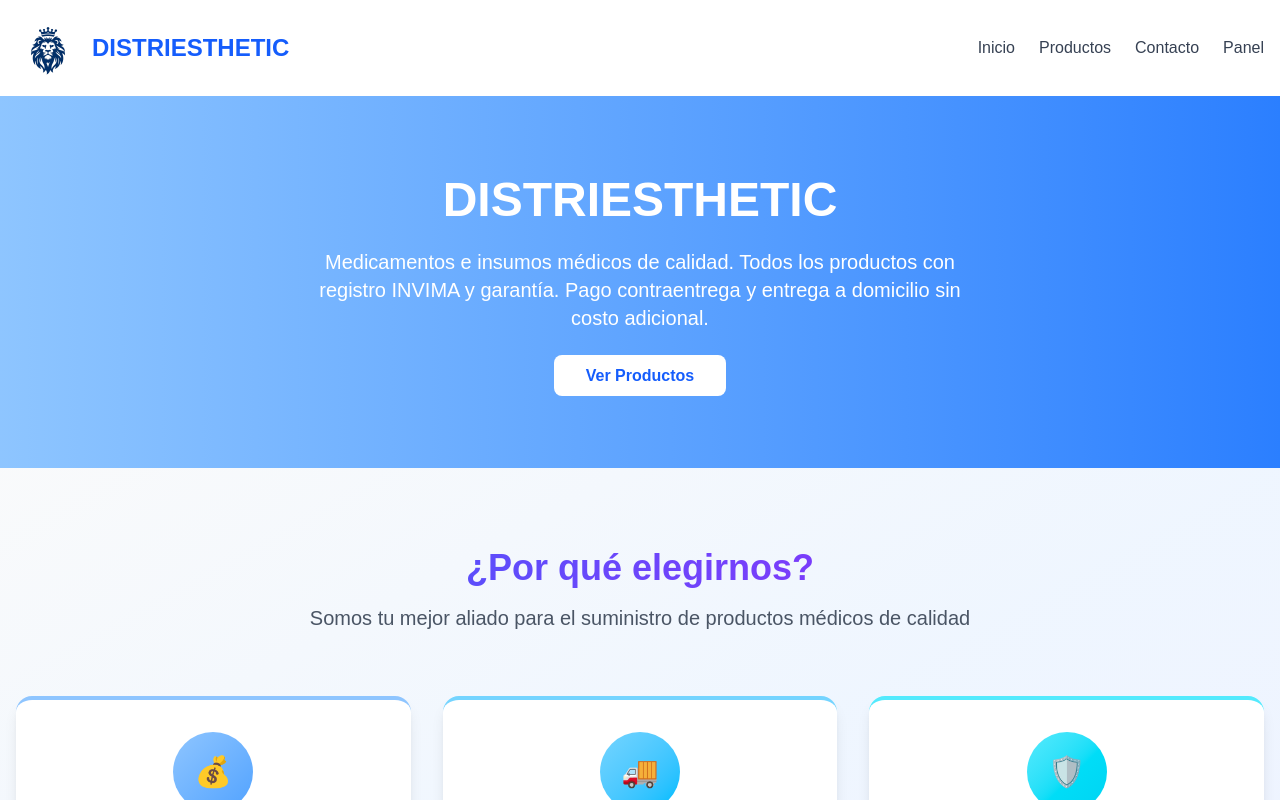
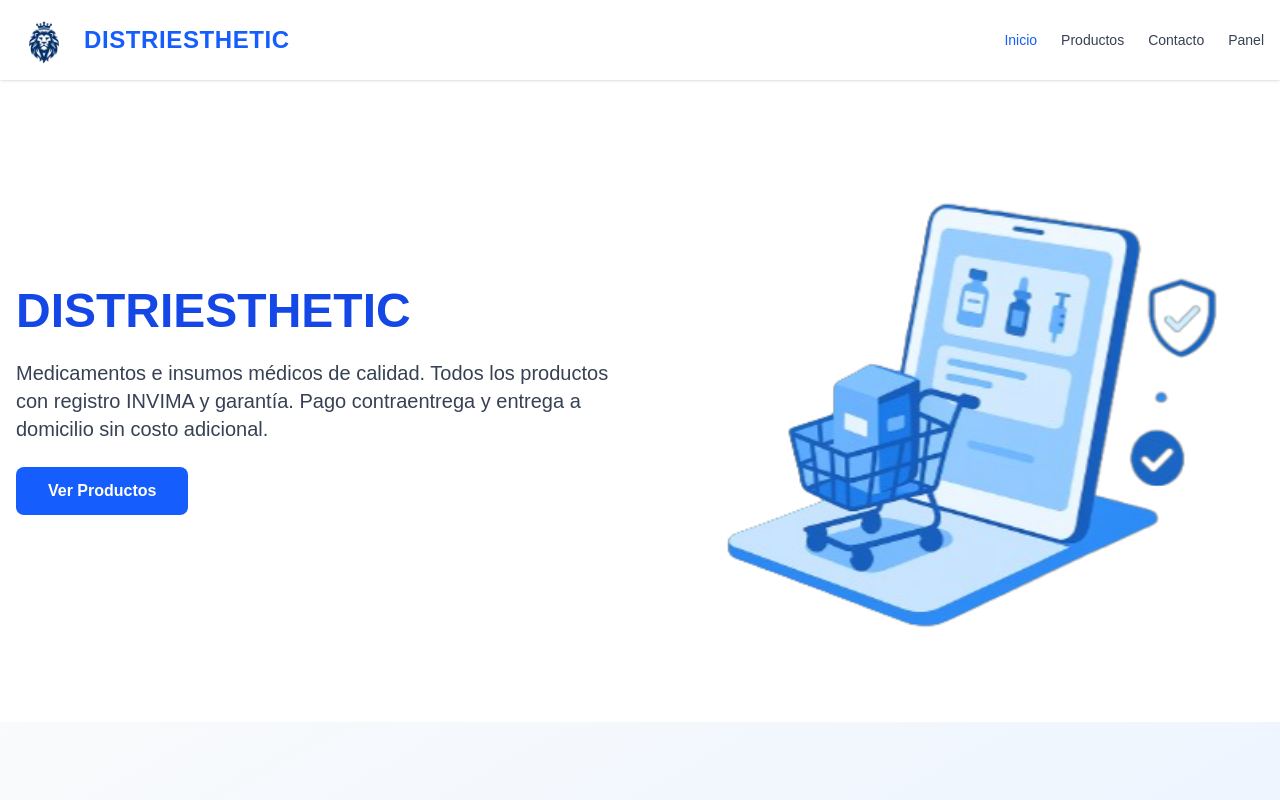
Before and after one commit to ximenabaquero/DISTRIESTHETIC, a Next.js app: page / in a window 1280 px wide. Shown: the top 800 px of the page. Built offline with nearby package versions, Linux system fonts and the light colour scheme.

Commit message:
tralalelotralala

```diff
--- a/src/app/admin/page.tsx
+++ b/src/app/admin/page.tsx
@@ -307,6 +307,11 @@
 
         {loggedIn && isAdmin && (
           <div className="space-y-6">
+            <div className="flex flex-col gap-4">
+              <p className="w-full max-w-4xl px-4 text-lg font-semibold text-gray-700">
+                Administra el catálogo de DISTRIESTHETIC con controles intuitivos y accesibles desde este panel.
+              </p>
+            </div>
             <ContactInfoCard
               contacto={contactInfo}
               dirty={contactDirty}
--- a/src/app/contacto/page.tsx
+++ b/src/app/contacto/page.tsx
@@ -1,7 +1,7 @@
 "use client";
 
 import Link from "next/link";
-import Image from "next/image";
+import { SiteNav } from "@/components/SiteNav";
 import { useState } from "react";
 
 export default function ContactoPage() {
@@ -35,35 +35,7 @@
   return (
     <div className="min-h-screen bg-gray-50">
       {/* Navigation */}
-      <nav className="bg-white shadow-md">
-        <div className="container mx-auto px-4 py-4">
-          <div className="flex justify-between items-center">
-            <div className="flex items-center">
-              <Image
-                src="/logodistsin.png"
-                alt="DISTRIESTHETIC Logo"
-                width={200}
-                height={80}
-                className="h-16 w-auto"
-              />
-              <span className="text-2xl font-bold text-blue-600 ml-3">
-                DISTRIESTHETIC
-              </span>
-            </div>
-            <div className="flex space-x-6">
-              <Link href="/" className="text-gray-700 hover:text-blue-600">
-                Inicio
-              </Link>
-              <Link href="/productos" className="text-gray-700 hover:text-blue-600">
-                Productos
-              </Link>
-              <Link href="/contacto" className="text-blue-600 font-semibold">
-                Contacto
-              </Link>
-            </div>
-          </div>
-        </div>
-      </nav>
+      <SiteNav />
 
       <div className="container mx-auto px-4 py-12">
         <h1 className="text-4xl font-bold text-center mb-12 text-gray-800">
--- a/src/app/page.tsx
+++ b/src/app/page.tsx
@@ -1,60 +1,44 @@
 import Link from "next/link";
 import Image from "next/image";
+import { SiteNav } from "@/components/SiteNav";
 
 export default function Home() {
   return (
     <div className="min-h-screen">
-      {/* Navigation */}
-      <nav className="bg-white shadow-md">
-        <div className="container mx-auto px-4 py-4">
-          <div className="flex justify-between items-center">
-            <div className="flex items-center">
+      <SiteNav />
+
+      {/* Hero Section */}
+      <section className="bg-white py-16">
+        <div className="container mx-auto px-4">
+          <div className="flex flex-col-reverse md:flex-row items-center gap-10">
+            <div className="w-full md:w-1/2 space-y-6 text-center md:text-left">
+              <h1 className="text-5xl font-bold text-blue-700">
+                DISTRIESTHETIC
+              </h1>
+              <p className="text-xl text-gray-700">
+                Medicamentos e insumos médicos de calidad. Todos los productos con registro INVIMA y garantía.
+                Pago contraentrega y entrega a domicilio sin costo adicional.
+              </p>
+              <div className="flex justify-center md:justify-start">
+                <Link
+                  href="/productos"
+                  className="bg-blue-600 text-white px-8 py-3 rounded-lg font-semibold hover:bg-blue-700 transition-colors"
+                >
+                  Ver Productos
+                </Link>
+              </div>
+            </div>
+            <div className="w-full md:w-1/2 flex justify-center md:justify-end">
               <Image
-                src="/logodistsin.png"
-                alt="DISTRIESTHETIC Logo"
-                width={200}
-                height={80}
-                className="h-16 w-auto"
+                src="/imagenpanelpa.PNG"
+                alt="Panel principal DISTRIESTHETIC"
+                width={700}
+                height={300}
+                priority
+                className="w-full max-w-xl"
               />
-              <span className="text-2xl font-bold text-blue-600 ml-3">
-                DISTRIESTHETIC
-              </span>
-            </div>
-            <div className="flex space-x-6">
-              <Link href="/" className="text-gray-700 hover:text-blue-600">
-                Inicio
-              </Link>
-              <Link href="/productos" className="text-gray-700 hover:text-blue-600">
-                Productos
-              </Link>
-              <Link href="/contacto" className="text-gray-700 hover:text-blue-600">
-                Contacto
-              </Link>
-              <Link href="/admin" className="text-gray-700 hover:text-blue-600">
-                Panel
-              </Link>
             </div>
           </div>
-        </div>
-      </nav>
-
-      {/* Hero Section */}
-      <section className="bg-gradient-to-r from-blue-300 to-blue-500 text-white py-20">
-        <div className="container mx-auto px-4 text-center">
-          <h1 className="text-5xl font-bold mb-6">
-            {/* TODO: Replace with actual hero title */}
-            DISTRIESTHETIC
-          </h1>
-          <p className="text-xl mb-8 max-w-2xl mx-auto">
-            Medicamentos e insumos médicos de calidad. Todos los productos con registro INVIMA y garantía.
-            Pago contraentrega y entrega a domicilio sin costo adicional.
-          </p>
-          <Link
-            href="/productos"
-            className="bg-white text-blue-600 px-8 py-3 rounded-lg font-semibold hover:bg-gray-100 transition-colors"
-          >
-            Ver Productos
-          </Link>
         </div>
       </section>
 
--- a/src/app/productos/page.tsx
+++ b/src/app/productos/page.tsx
@@ -2,6 +2,7 @@
 
 import Link from "next/link";
 import Image from "next/image";
+import { SiteNav } from "@/components/SiteNav";
 import { useState, useMemo, useEffect } from "react";
 import { type Producto } from "@/data/productos";
 
@@ -78,35 +79,7 @@
   return (
     <div className="min-h-screen bg-gradient-to-br from-gray-50 via-blue-50 to-indigo-50">
       {/* Navigation */}
-      <nav className="bg-white shadow-md">
-        <div className="container mx-auto px-4 py-4">
-          <div className="flex justify-between items-center">
-            <div className="flex items-center">
-              <Image
-                src="/logodistsin.png"
-                alt="DISTRIESTHETIC Logo"
-                width={200}
-                height={80}
-                className="h-16 w-auto"
-              />
-              <span className="text-2xl font-bold text-blue-600 ml-3">
-                DISTRIESTHETIC
-              </span>
-            </div>
-            <div className="flex space-x-6">
-              <Link href="/" className="text-gray-700 hover:text-blue-600">
-                Inicio
-              </Link>
-              <Link href="/productos" className="text-blue-600 font-semibold">
-                Productos
-              </Link>
-              <Link href="/contacto" className="text-gray-700 hover:text-blue-600">
-                Contacto
-              </Link>
-            </div>
-          </div>
-        </div>
-      </nav>
+      <SiteNav />
 
       <div className="container mx-auto px-4 py-12">
         <div className="text-center mb-12">
--- /dev/null
+++ b/src/components/SiteNav.tsx
@@ -0,0 +1,92 @@
+"use client";
+
+import { useState } from "react";
+import Link from "next/link";
+import Image from "next/image";
+import { usePathname } from "next/navigation";
+
+const navLinks = [
+  { href: "/", label: "Inicio" },
+  { href: "/productos", label: "Productos" },
+  { href: "/contacto", label: "Contacto" },
+  { href: "/admin", label: "Panel" },
+];
+
+export function SiteNav() {
+  const pathname = usePathname();
+  const [open, setOpen] = useState(false);
+
+  const toggle = () => setOpen(prev => !prev);
+  const close = () => setOpen(false);
+
+  return (
+    <nav className="sticky top-0 z-30 bg-white/80 backdrop-blur shadow-sm">
+      <div className="container mx-auto px-4 py-3">
+        <div className="flex items-center justify-between">
+          <Link href="/" className="flex items-center gap-3" onClick={close}>
+            <Image
+              src="/logodistsin.png"
+              alt="DISTRIESTHETIC Logo"
+              width={160}
+              height={60}
+              className="h-14 w-auto"
+              priority
+            />
+            <span className="text-xl md:text-2xl font-bold text-blue-600 tracking-wide">
+              DISTRIESTHETIC
+            </span>
+          </Link>
+
+          <button
+            type="button"
+            className="md:hidden inline-flex items-center justify-center rounded-md border border-blue-200 px-3 py-2 text-blue-600 hover:bg-blue-50 focus:outline-none focus:ring-2 focus:ring-blue-400"
+            onClick={toggle}
+            aria-expanded={open}
+            aria-label="Abrir menú de navegación"
+          >
+            <svg className="h-5 w-5" viewBox="0 0 24 24" fill="none" stroke="currentColor" strokeWidth="1.8" strokeLinecap="round" strokeLinejoin="round">
+              {open ? (
+                <path d="M6 18L18 6M6 6l12 12" />
+              ) : (
+                <path d="M4 6h16M4 12h16M4 18h16" />
+              )}
+            </svg>
+          </button>
+
+          <div className="hidden md:flex items-center gap-6 text-sm font-medium">
+            {navLinks.map(link => {
+              const isActive = pathname === link.href;
+              return (
+                <Link
+                  key={link.href}
+                  href={link.href}
+                  className={`transition-colors ${isActive ? "text-blue-600" : "text-gray-700 hover:text-blue-600"}`}
+                >
+                  {link.label}
+                </Link>
+              );
+            })}
+          </div>
+        </div>
+
+        {open && (
+          <div className="mt-4 space-y-2 rounded-2xl border border-blue-50 bg-white p-4 shadow-lg md:hidden">
+            {navLinks.map(link => {
+              const isActive = pathname === link.href;
+              return (
+                <Link
+                  key={link.href}
+                  href={link.href}
+                  onClick={close}
+                  className={`block rounded-lg px-4 py-2 text-base font-semibold transition-colors ${isActive ? "bg-blue-50 text-blue-600" : "text-gray-700 hover:bg-blue-50 hover:text-blue-600"}`}
+                >
+                  {link.label}
+                </Link>
+              );
+            })}
+          </div>
+        )}
+      </div>
+    </nav>
+  );
+}
```
